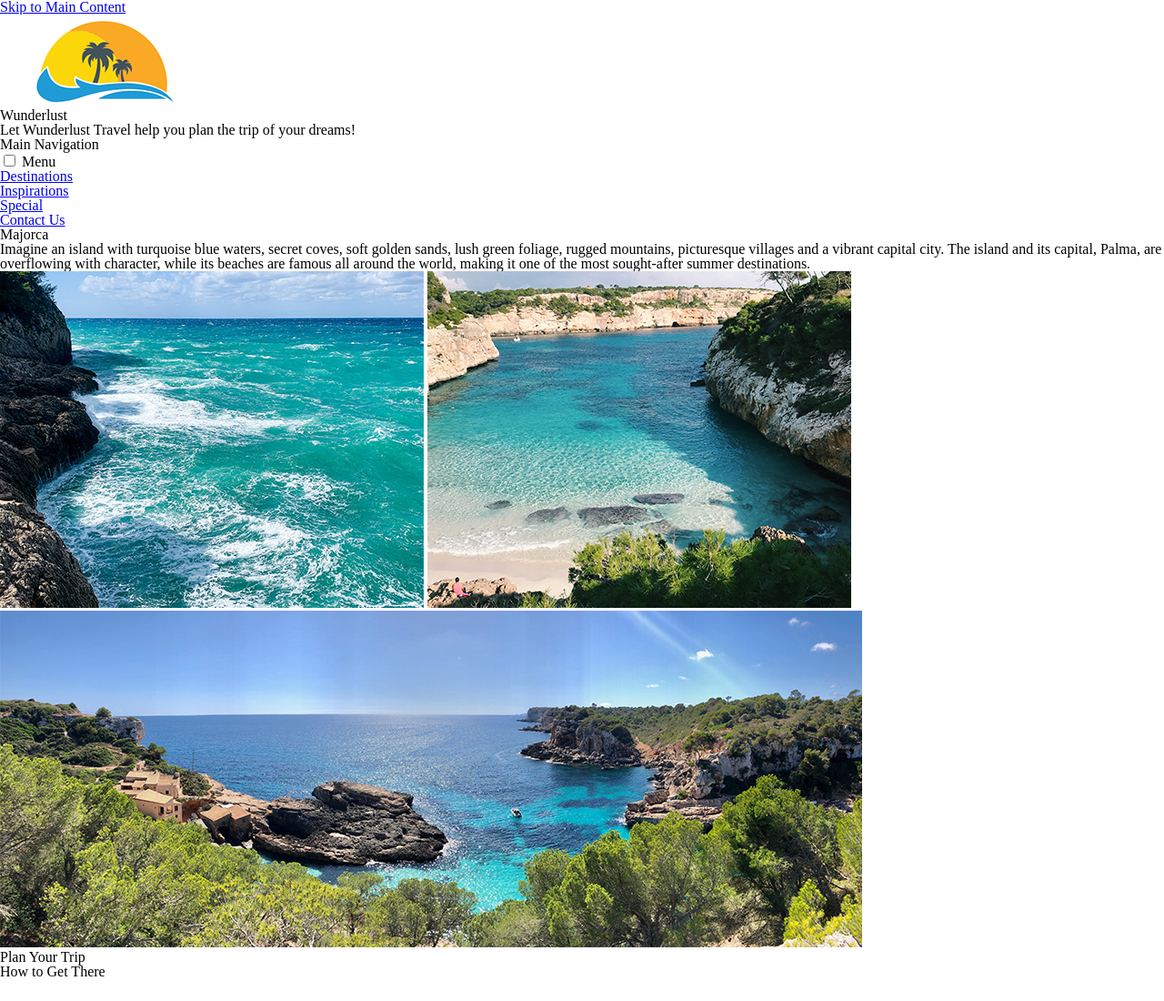
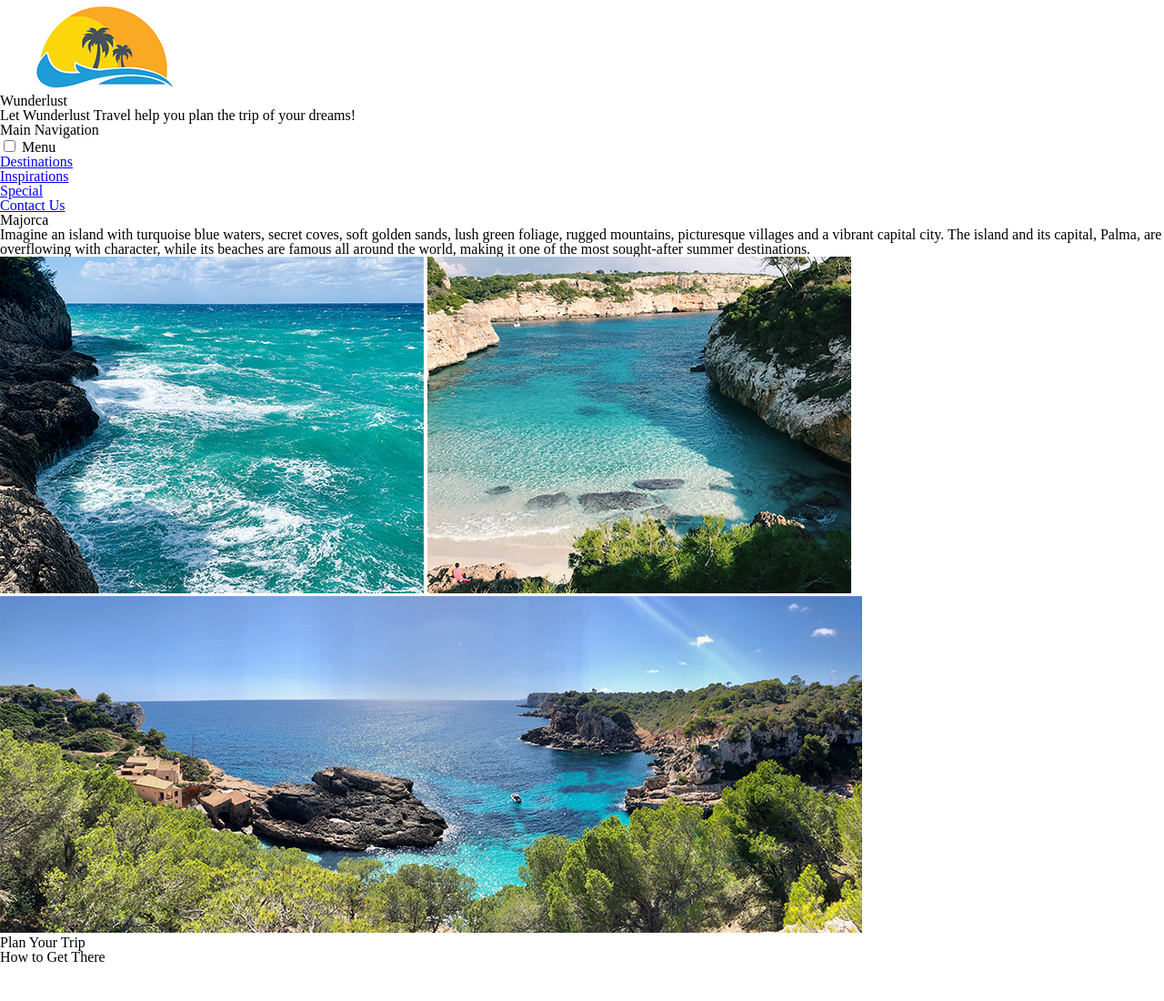
Before and after one commit to danarddaniels/Wunderlust, a plain HTML site: page wunderlust-majorca.html in a window 1280 px wide. Shown: the top 1100 px of the page at 91% size. Drawn offline with Linux system fonts and the light colour scheme; files whose address does not match are found by name; a web font is replaced by a local one.

Commit message:
Update styles.css

```diff
--- a/styles.css
+++ b/styles.css
@@ -49,3 +49,18 @@ table {
 }
 
 /* ----------------------------------------------------------------- */
+/* ----- SKIP LINK STYLES ----- */
+#skip{
+	position: absolute;
+	left: -10000px;
+	top: auto;
+	width: 1px;
+	height: 1px;
+	overflow: hidden;
+}
+
+ #skip::focus{
+	position: static;
+	width: auto;
+	height: auto;
+}
```
